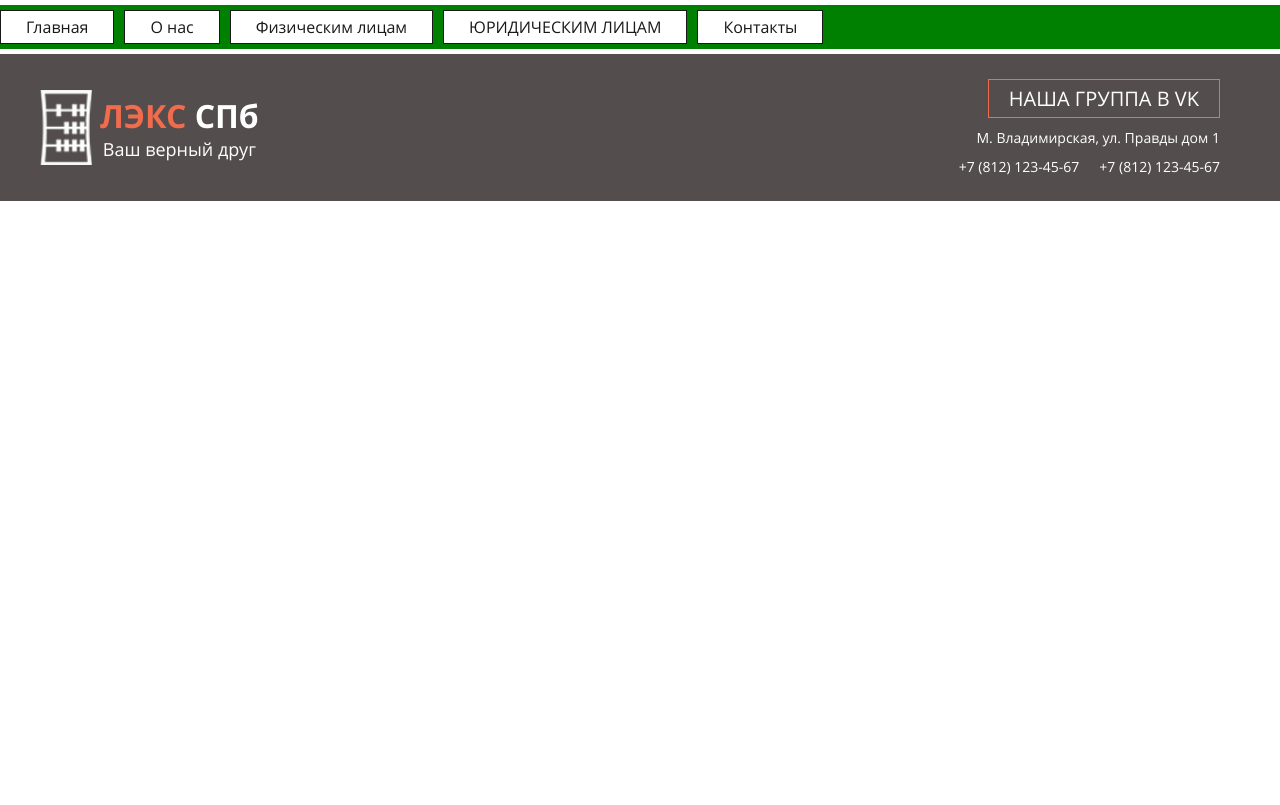
After one commit to aleksnc/lexxnew, a web app: file dest/other.html in a window 1280 px wide. The commit adds this page. Run offline with its HTML, style and script files only (its server is not run), Linux system fonts and the light colour scheme.

Commit message:
new page - other page

```diff
--- a/dest/css/style.css
+++ b/dest/css/style.css
@@ -1990,3 +1996,43 @@ h2 {
   font-size: 18px;
   font-weight: 500;
 }
+/*=====Другие страницы=====*/
+.other-nav {
+  text-align: left;
+  margin: 5px 0;
+  padding: 5px 0;
+  background: green;
+}
+.other-nav__wrapper {
+  position: relative;
+  z-index: 1000;
+}
+.other-nav__list {
+  display: -webkit-box;
+  display: -webkit-flex;
+  display: -ms-flexbox;
+  display: flex;
+  width: 100%;
+  -webkit-box-pack: start;
+  -webkit-justify-content: flex-start;
+  -ms-flex-pack: start;
+  justify-content: flex-start;
+  position: relative;
+}
+.other-nav__link {
+  border: solid 1px;
+  padding: 5px 25px;
+  background: #fff;
+  margin-left: 10px;
+}
+.other-nav__link:first-child {
+  margin-left: 0px;
+}
+.other-nav__link > ul {
+  position: absolute;
+  left: 0;
+  padding-top: 14px;
+  padding-bottom: 5px;
+  margin-top: 6px;
+  background: green;
+}
--- /dev/null
+++ b/dest/other.html
@@ -0,0 +1,67 @@
+<!DOCTYPE html>
+<html lang="ru">
+  <head>
+    <title>Лэкс СПБ</title>
+    <meta name="viewport" content="width=device-width, initial-scale=1.0">
+    <link rel="stylesheet" href="css/owl.carousel.css">
+    <link rel="stylesheet" href="css/style.css">
+    <script src="js/jquery-1.10.1.min.js"></script>
+  </head>
+  <body>
+    <div class="other-nav__wrapper">
+      <nav class="other-nav">
+        <ul class="other-nav__list">
+          <li class="other-nav__link"><a href="#">Главная</a></li>
+          <li class="other-nav__link"><a href="#" title="О нас">О нас</a></li>
+          <li class="other-nav__link"><a href="#" title="Физическим лицам">Физическим лицам</a>
+            <ul class="other-nav__list">
+              <li class="other-nav__link"><a href="#" title="3 НДФЛ">3 НДФЛ</a>
+                <ul class="other-nav__list">
+                  <li class="other-nav__link"><a href="#" title="ЧТО ТАКОЕ ФОРМА 3 НДФЛ?">ЧТО ТАКОЕ ФОРМА 3 НДФЛ?</a></li>
+                  <li class="other-nav__link"><a href="#" title="Обязанность или право?">Обязанность или право?</a></li>
+                  <li class="other-nav__link"><a href="#" title="Необходимые документы">Необходимые документы</a></li>
+                  <li class="other-nav__link"><a href="#" title="Имущественный вычет для пенсионеров">Имущественный вычет для пенсионеров</a></li>
+                  <li class="other-nav__link"><a href="#" title="Заполнить Самостоятельно">Заполнить Самостоятельно</a></li>
+                  <li class="other-nav__link"><a href="#" title="Прайс">Прайс</a></li>
+                </ul>
+              </li>
+              <li class="other-nav__link"><a href="#" title="Прочие услуги для ФЛ">Прочие услуги для ФЛ</a></li>
+            </ul>
+          </li>
+          <li class="other-nav__link"><a href="#" title="ЮРИДИЧЕСКИМ ЛИЦАМ">ЮРИДИЧЕСКИМ ЛИЦАМ</a>
+            <ul class="other-nav__list">
+              <li class="other-nav__link"><a href="#" title="Юридические">Юридические</a>
+                <ul class="other-nav__list">
+                  <li class="other-nav__link"><a href="#" title="Госрегистрация фирм и ИП">Госрегистрация фирм и ИП</a></li>
+                  <li class="other-nav__link"><a href="#" title="Консультации по налогообложению">Консультации по налогообложению</a></li>
+                </ul>
+              </li>
+              <li class="other-nav__link"><a href="#" title="Тарифы">Тарифы</a>
+                <ul class="other-nav__list">
+                  <li class="other-nav__link"><a href="#" title="Разовые услуги">Разовые услуги</a></li>
+                  <li class="other-nav__link"><a href="#" title="Тариф ">Тариф "Эконом"</a></li>
+                  <li class="other-nav__link"><a href="#" title="Тариф ">Тариф "Бизнес"</a></li>
+                  <li class="other-nav__link"><a href="#" title="Тариф ">Тариф "Конструктор"</a></li>
+                </ul>
+              </li>
+            </ul>
+          </li>
+          <li class="other-nav__link"><a href="#">Контакты</a></li>
+        </ul>
+      </nav>
+    </div>
+    <div class="page-footer__wrapper">
+      <div class="page-footer">
+        <div class="main-logo__wrapper">
+          <div class="main-logo">ЛЭКС<span class="main-logo__two-color">  СПб</span>
+            <div class="main-logo__slogan"> Ваш верный друг</div>
+          </div>
+        </div>
+        <div class="page-footer__schedule"></div>
+        <div class="page-footer__contacts"><a class="page-footer__social-link" href="">наша группа в VK</a><span class="adress">М. Владимирская, ул. Правды дом 1</span><a class="phone" href="tel:+78121234567">+7 (812) 123-45-67</a><a class="phone" href="tel:+78121234567">+7 (812) 123-45-67</a></div>
+      </div>
+    </div>
+    <script src="js/owl.carousel.min.js"></script>
+    <script src="js/otherPageScript.js"></script>
+  </body>
+</html>
--- a/source/blocks/action/action.less
+++ b/source/blocks/action/action.less
@@ -3,13 +3,12 @@
   max-width:                                         1200px;
   min-width:                                         320px;
   margin:                                            0 auto;
+  justify-content:                                   space-between;
   z-index:                                           2;
   display:                                           flex;
   flex-direction:                                    column;
   position:                                          relative;
   width:                                             100%;
-  z-index:                                           2;
-  justify-content:                                   space-between;
   align-items:                                       center;
   text-align:                                        center;
 
@@ -24,7 +23,6 @@
     background-position:                             center;
     width:                                           100%;
     background-attachment:                           fixed;
-    float:                                           left;
 
     &:before{
       content:                                      "";
--- a/source/blocks/your-benefit/your-benefit.less
+++ b/source/blocks/your-benefit/your-benefit.less
@@ -53,11 +53,13 @@
         background-repeat:                           no-repeat;
         background-size:                             64px;
         background-position:                         left;
+        max-width:                                   575px;
 
         &:first-child{
           margin-bottom:                             0px;
           padding-left:                              0px;
           background-image:                          none;
+          max-width:                                   575px;
         }
 
         &:nth-child(3){
--- a/source/css/style.less
+++ b/source/css/style.less
@@ -21,3 +21,8 @@
 @import "../blocks/services/services.less";
 @import "../blocks/team/team.less";
 @import "../blocks/your-benefit/your-benefit.less";
+
+
+/*=====Другие страницы=====*/
+
+@import "../blocks/other-nav/other-nav.less";
--- a/source/index.pug
+++ b/source/index.pug
@@ -1,4 +1,4 @@
-extends blocks/layouts/head-foot.pug
+extends blocks/layouts/mainLayouts.pug
 block content
     include blocks/information-figures/information-figures.pug
     include blocks/our-services/our-services.pug
--- /dev/null
+++ b/source/other.pug
@@ -0,0 +1 @@
+extends blocks/layouts/otherLayouts.pug
```
Also changed, not shown: other parts of dest/css/style.css (+23 -17 lines), dest/js/otherPageScript.js (added, +30 -0 lines), source/blocks/how-we-work/how-we-work.less (+13 -15 lines), source/blocks/layouts/otherLayouts.pug (added, +15 -0 lines), source/blocks/other-nav/other-nav.less (added, +38 -0 lines), source/blocks/other-nav/other-nav.pug (added, +65 -0 lines), source/blocks/our-rates/our-rates.less (+3 -4 lines), source/js/otherPageScript.js (added, +30 -0 lines), source/blocks/layouts/mainLayouts.pug (renamed from source/blocks/layouts/head-foot.pug), 1 other file.
